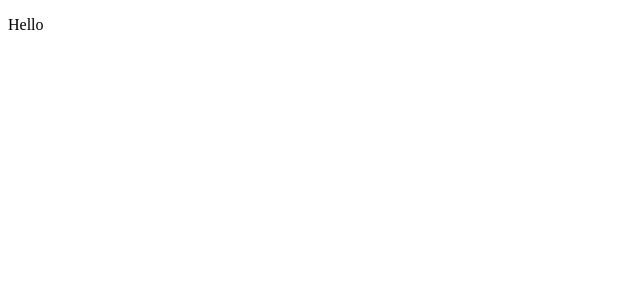
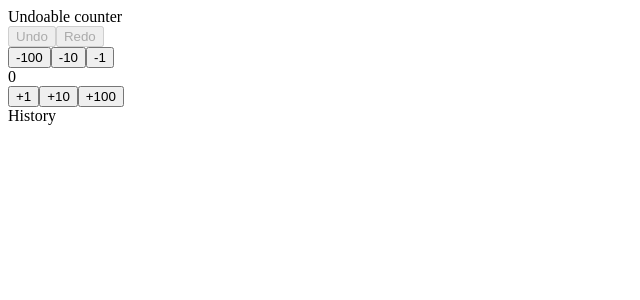
Before and after one commit to yumietzk/frontendeval, a React (Create React App) app: page / in a window 1280 px wide. Shown: the top 300 px of the page, without its empty margins (0-640 px from the left). Built offline with nearby package versions, Linux system fonts and the light colour scheme.

Commit message:
create undoable counter

```diff
--- a/src/components/App.js
+++ b/src/components/App.js
@@ -1,7 +1,192 @@
-import React from 'react';
+import React, { useEffect, useState } from 'react';
+import History from './History';
 
+// This one allows the user to undo up to the last 5 actions
 const App = () => {
-  return <p>Hello</p>;
+  const [prevCounts, setPrevCounts] = useState([]);
+  const [currentCount, setCurrentCount] = useState(0);
+  const [button, setButton] = useState({
+    undo: true,
+    redo: true,
+    count: false,
+  });
+  const [poppedItem, setPoppedItem] = useState([]);
+  const [firstTime, setFirstTime] = useState({ click: true, undo: true });
+
+  const { undo, redo, count } = button;
+
+  useEffect(() => {
+    const length = prevCounts.length;
+
+    if (length === 0) {
+      if (!firstTime.undo) {
+        setButton({ ...button, undo: true, redo: false, count: false });
+      } else {
+        setButton({
+          ...button,
+          undo: true,
+          count: false,
+        });
+      }
+    }
+
+    if (length >= 1 && length < 5) {
+      if (!firstTime.undo) {
+        setButton({ ...button, undo: false, redo: false, count: false });
+      } else {
+        setButton({ ...button, undo: false, count: false });
+      }
+    }
+
+    if (length === 5) {
+      setButton({ ...button, undo: false, redo: true, count: true });
+    }
+  }, [prevCounts]);
+
+  // [{10, 0}, {100, 10}, {-100, 110}, {1, 10}, {10, 11}]
+
+  const handleCount = (value) => {
+    if (value.includes('+')) {
+      const newConunt = currentCount + +value.slice(1);
+      setCurrentCount(newConunt);
+    }
+
+    if (value.includes('-')) {
+      const newConunt = currentCount - +value.slice(1);
+      setCurrentCount(newConunt);
+    }
+  };
+
+  const handleClick = (e) => {
+    const { value } = e.target;
+
+    if (firstTime.click) {
+      setFirstTime({ ...firstTime, click: false });
+    }
+
+    if (prevCounts.length < 5) {
+      setPrevCounts([
+        ...prevCounts,
+        {
+          action: value,
+          count: currentCount,
+        },
+      ]);
+    }
+
+    handleCount(value);
+  };
+
+  const handleUndo = () => {
+    const newCount = prevCounts[prevCounts.length - 1].count;
+    const copiedPrevCounts = [...prevCounts];
+    setPoppedItem([
+      ...poppedItem,
+      copiedPrevCounts[copiedPrevCounts.length - 1],
+    ]);
+    copiedPrevCounts.pop();
+
+    setCurrentCount(newCount);
+    setPrevCounts(copiedPrevCounts);
+
+    if (firstTime.undo) {
+      setFirstTime({ ...firstTime, undo: false });
+    }
+  };
+
+  const handleRedo = () => {
+    const redoItem = poppedItem[poppedItem.length - 1];
+    const value = redoItem.action;
+
+    handleCount(value);
+
+    const copiedPoppedItem = [...poppedItem];
+    copiedPoppedItem.pop();
+    setPoppedItem(copiedPoppedItem);
+
+    if (prevCounts.length < 5) {
+      setPrevCounts([
+        ...prevCounts,
+        {
+          action: value,
+          count: currentCount,
+        },
+      ]);
+    }
+  };
+
+  return (
+    <div>
+      <div>Undoable counter</div>
+
+      <div>
+        <button type="button" value="Undo" disabled={undo} onClick={handleUndo}>
+          Undo
+        </button>
+        <button type="button" value="Redo" disabled={redo} onClick={handleRedo}>
+          Redo
+        </button>
+      </div>
+
+      <div>
+        <div>
+          <button
+            type="button"
+            value="-100"
+            disabled={count}
+            onClick={handleClick}
+          >
+            -100
+          </button>
+          <button
+            type="button"
+            value="-10"
+            disabled={count}
+            onClick={handleClick}
+          >
+            -10
+          </button>
+          <button
+            type="button"
+            value="-1"
+            disabled={count}
+            onClick={handleClick}
+          >
+            -1
+          </button>
+        </div>
+        <div>{currentCount}</div>
+        <div>
+          <button
+            type="button"
+            value="+1"
+            disabled={count}
+            onClick={handleClick}
+          >
+            +1
+          </button>
+          <button
+            type="button"
+            value="+10"
+            disabled={count}
+            onClick={handleClick}
+          >
+            +10
+          </button>
+          <button
+            type="button"
+            value="+100"
+            disabled={count}
+            onClick={handleClick}
+          >
+            +100
+          </button>
+        </div>
+      </div>
+
+      <History prevCounts={prevCounts} />
+    </div>
+  );
 };
 
 export default App;
--- a/src/components/App.module.css
+++ /dev/null
@@ -1,68 +0,0 @@
-* {
-  box-sizing: border-box;
-  margin: 0;
-  padding: 0;
-}
-
-body {
-  font-size: 100%;
-}
-
-.timer-container {
-  background-color: palevioletred;
-  color: #fff;
-  width: 100vw;
-  height: 100vh;
-}
-
-.timer {
-  background-color: rgba(0, 0, 0, 0.5);
-  display: flex;
-  flex-direction: column;
-  align-items: center;
-  justify-content: center;
-  padding-bottom: 7em;
-  padding-top: 2em;
-  width: 100%;
-  height: 100%;
-}
-
-.timer div:first-child {
-  text-align: center;
-}
-
-.timer-icon {
-  font-size: 3em;
-}
-
-h2 {
-  font-weight: 600;
-  margin-bottom: 0.5em;
-}
-
-.timer div:first-child p {
-  color: #f8f8f8;
-}
-
-.timer div:last-child {
-  border: 1px solid #fff;
-  border-radius: 3px;
-  display: grid;
-  grid-template-columns: repeat(7, 1fr);
-  margin-top: 3em;
-  padding: 3em;
-  text-align: center;
-}
-
-section p:first-child,
-.timer div:last-child span {
-  font-size: 3em;
-}
-
-@media screen and (max-width: 480px) {
-  .timer div:last-child {
-    margin-left: 2em;
-    margin-right: 2em;
-    padding: 3em 1em;
-  }
-}
--- /dev/null
+++ b/src/components/History.js
@@ -0,0 +1,25 @@
+import React from 'react';
+
+export default function History({ prevCounts }) {
+  const renderHistory = () => {
+    // [{10, 0}, {100, 10}, {-100, 110}, {1, 10}, {10, 11}]
+
+    return prevCounts.map((item, i) => {
+      if (i === 0) return null;
+
+      const action = prevCounts[i - 1].action;
+      const beforeState = prevCounts[i - 1].count;
+      const afterState = item.count;
+      const history = `${action} (${beforeState} → ${afterState})`;
+
+      return <li key={`${i}-${action}`}>{history}</li>;
+    });
+  };
+
+  return (
+    <>
+      <div>History</div>
+      <ul>{renderHistory().reverse()}</ul>
+    </>
+  );
+}
```
